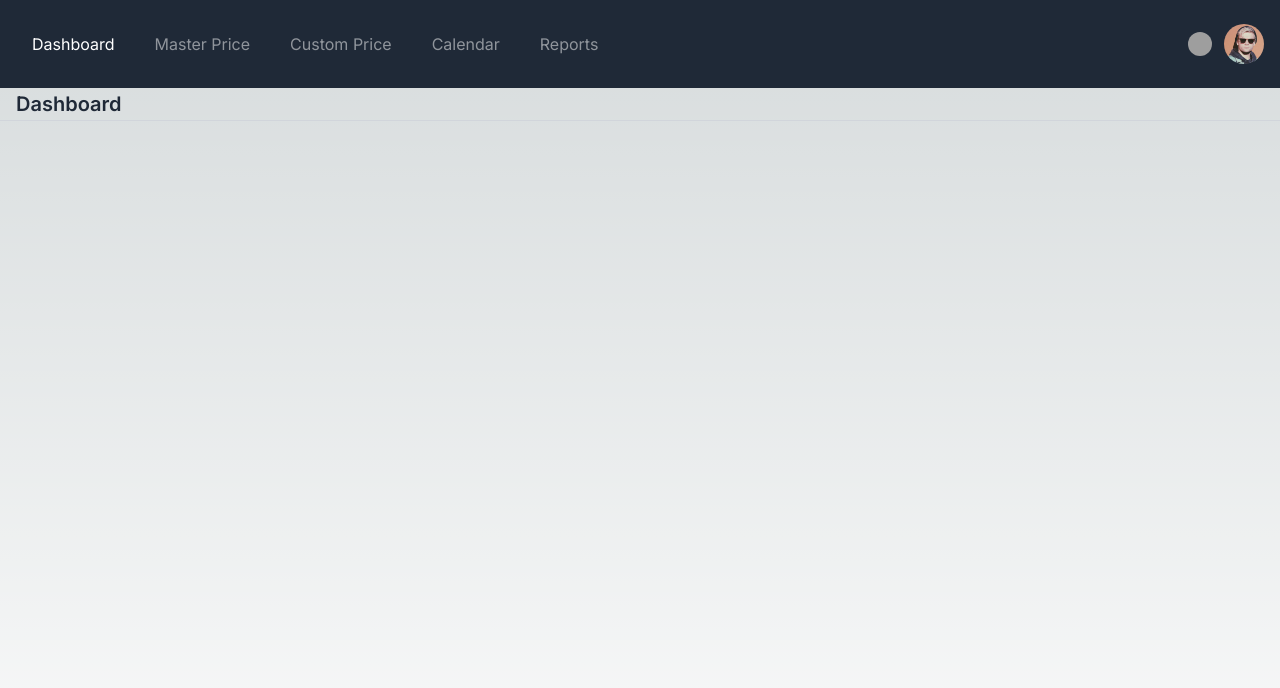
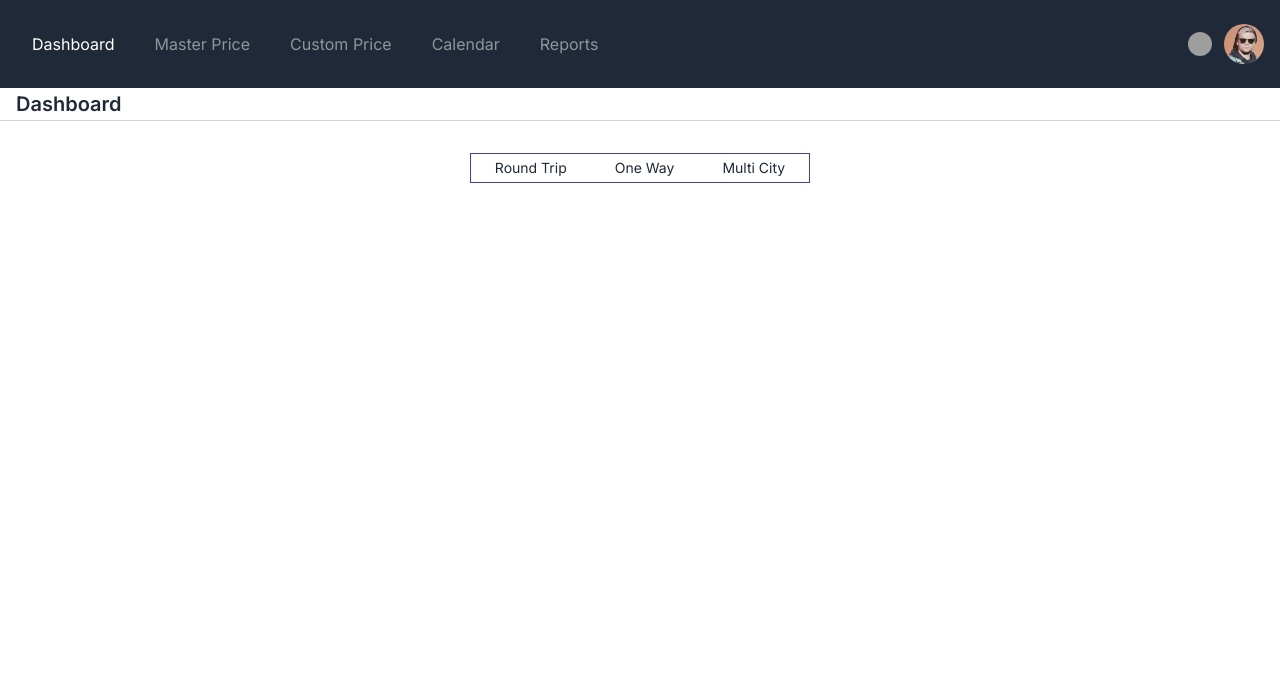
Before and after one commit to bpinazmul18/dpt-circular3-frontend-developer, a Next.js app: page /dashboard in a window 1280 px wide. Shown: the top 688 px of the page. Built offline with nearby package versions, Linux system fonts and the light colour scheme; grey boxes are pictures that could not be loaded.

Commit message:
feat: working on trips variations

```diff
--- /dev/null
+++ b/src/Models/Trips.ts
@@ -0,0 +1,8 @@
+import { TRIPS } from "@/config/trips";
+
+export type ITripsType = (typeof TRIPS)[keyof typeof TRIPS];
+
+export type TripsType = {
+  id: number;
+  name: ITripsType;
+};
--- a/src/app/dashboard/page.tsx
+++ b/src/app/dashboard/page.tsx
@@ -1,3 +1,9 @@
+import TripsVariation from "@/components/TripsVariation";
+
 export default function Dashboard() {
-  return <></>;
+  return (
+    <>
+      <TripsVariation />
+    </>
+  );
 }
--- a/src/app/layout.tsx
+++ b/src/app/layout.tsx
@@ -21,7 +21,7 @@ export default function RootLayout({
       <body className={inter.className}>
         <Header />
         <SecondaryHeader />
-        <main className="flex min-h-screen flex-col items-center justify-between py-2">
+        <main className="flex min-h-screen flex-col items-center justify-between py-2 bg-secondary">
           {children}
         </main>
       </body>
--- a/src/components/Header.tsx
+++ b/src/components/Header.tsx
@@ -5,7 +5,7 @@ import Image from "next/image";
 
 export default function Header() {
   return (
-    <div className="ezy__nav1 dark py-6 bg-[#1F2937] text-white relative">
+    <div className="ezy__nav1 dark py-6 bg-primary text-white relative">
       <nav>
         <div className="container px-4 mx-auto">
           <div className="flex justify-between items-center flex-row-reverse">
--- a/src/components/NavMenu.tsx
+++ b/src/components/NavMenu.tsx
@@ -1,6 +1,5 @@
 "use client";
 import { MenusType } from "@/Models/Menu";
-import Link from "next/link";
 import React, { useState } from "react";
 import NavItem from "@/components/NavItem";
 
@@ -22,7 +21,7 @@ export default function NavMenu({ menus }: NavMenuType) {
         <div className="h-0.5 w-7 bg-white translate-y-2" />
       </button>
       <ul
-        className={`w-full flex flex-col lg:flex-row justify-center items-center text-3xl gap-6 lg:text-base lg:gap-2 absolute h-screen lg:left-0 lg:relative lg:h-auto lg:w-auto bg-[#1F2937] lg:bg-transparent ${openMobileMenu ? "top-20 left-0" : "top-0 left-full"}`}
+        className={`w-full hidden lg:flex flex-col lg:flex-row justify-center items-center text-3xl gap-6 lg:text-base lg:gap-2 absolute h-screen lg:left-0 lg:top-0 lg:relative lg:h-auto lg:w-auto bg-[#1F2937] lg:bg-transparent ${openMobileMenu ? "!flex top-20 left-0" : "top-0 left-full"}`}
       >
         {menus.map((menu) => (
           <NavItem
--- a/src/components/SecondaryHeader.tsx
+++ b/src/components/SecondaryHeader.tsx
@@ -11,7 +11,7 @@ export default function SecondaryHeader() {
   }, [pathname]);
 
   return (
-    <div className="w-full border-b border-b-gray-300">
+    <div className="w-full border-b border-b-gray-300 bg-secondary">
       <div className="container px-4 mx-auto">
         <h3 className="font-semibold text-xl leading-8 text-[#1F2937]">
           {name}
--- /dev/null
+++ b/src/components/TripsVariation.tsx
@@ -0,0 +1,20 @@
+import { trips } from "@/config/trips";
+
+export default function TripsVariation() {
+  return (
+    <div className="container px-4 mx-auto py-6">
+      <div className="flex justify-center">
+        <div className="border border-blue">
+          {trips.map((trip) => (
+            <button
+              key={trip.id}
+              className="bg-transparent hover:bg-blue inline-flex items-center justify-center py-1 px-3 text-center text-sm font-normal text-primary transition-all hover:text-white sm:px-6"
+            >
+              {trip.name}
+            </button>
+          ))}
+        </div>
+      </div>
+    </div>
+  );
+}
--- /dev/null
+++ b/src/config/trips.ts
@@ -0,0 +1,13 @@
+import { TripsType } from "@/Models/Trips";
+
+export const TRIPS = {
+  ROUND_TRIP: "Round Trip",
+  ONE_WAY: "One Way",
+  MULTI_CITY: "Multi City",
+} as const;
+
+export const trips: TripsType[] = [
+  { id: 1, name: TRIPS.ROUND_TRIP },
+  { id: 2, name: TRIPS.ONE_WAY },
+  { id: 3, name: TRIPS.MULTI_CITY },
+];
--- a/tailwind.config.ts
+++ b/tailwind.config.ts
@@ -8,6 +8,11 @@ const config: Config = {
   ],
   theme: {
     extend: {
+      colors: {
+        primary: "#1F2937",
+        blue: "#45428D",
+        secondary: "#FFFFFF",
+      },
       backgroundImage: {
         "gradient-radial": "radial-gradient(var(--tw-gradient-stops))",
         "gradient-conic":
```
